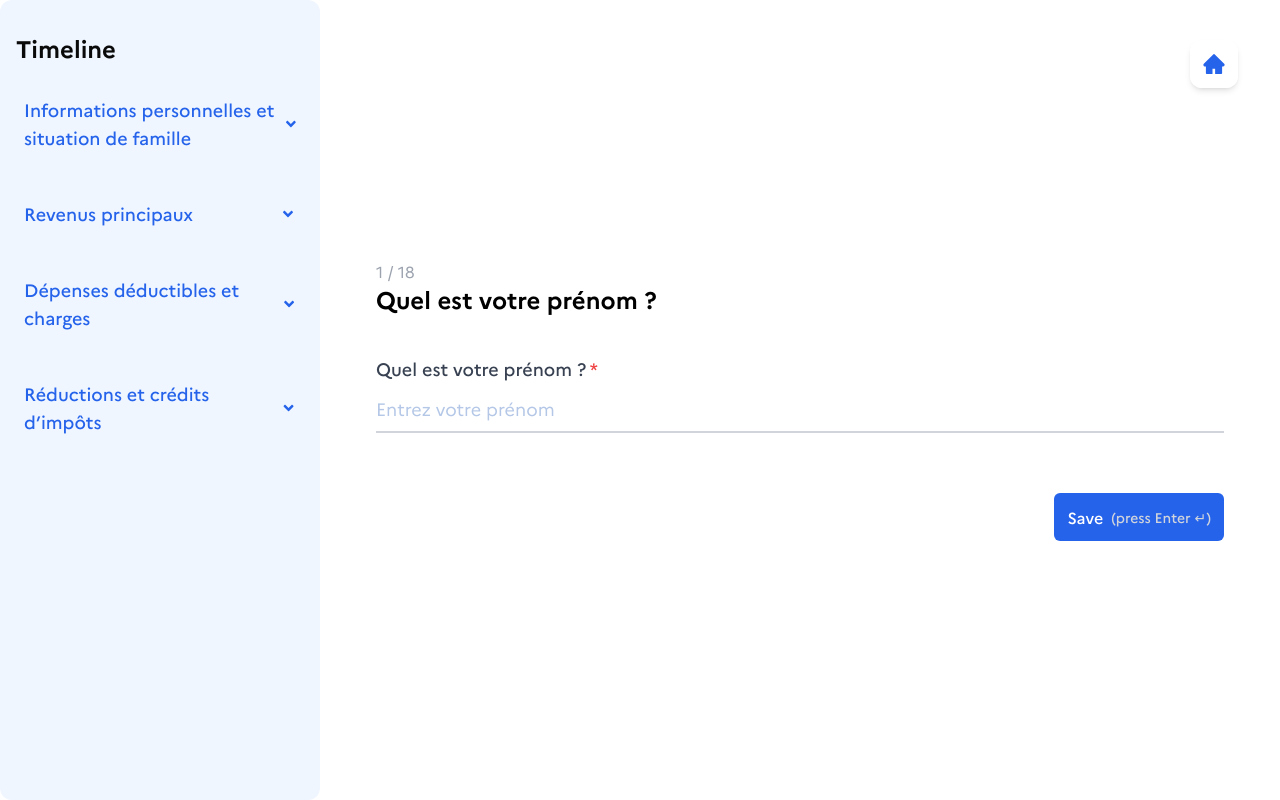
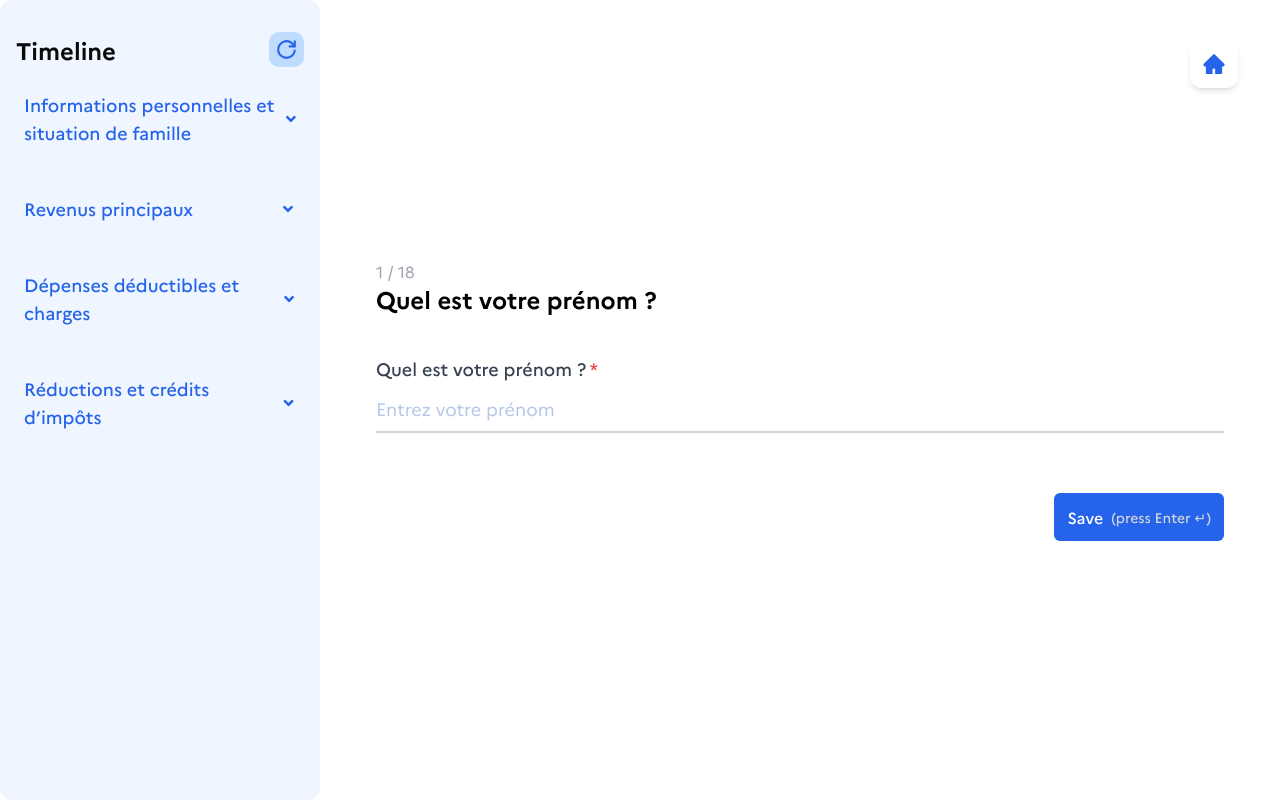
Before and after one commit to Wose4/simpliFisc, a Next.js app: page /user/questionnaire in a window 1280 px wide. Built offline with nearby package versions, Linux system fonts and the light colour scheme.

Commit message:
Feat: adding reload button for Questionnaire

```diff
--- a/src/app/user/questionnaire/page.tsx
+++ b/src/app/user/questionnaire/page.tsx
@@ -51,12 +51,22 @@ const Questionnaire: React.FC = () => {
     }
   };
 
+  // function handling data from timeline component
   const handleChildData = (data: string[]) => {
     if (data.length > 0) {
       const index = questions.findIndex((question) => question.id === data[0]);
       setCurrentQuestion(index);
       setError("");
       setAnswer("");
+    }
+    // reload case by receiving empty list
+    else {
+      setCurrentQuestion(0);
+      setError("");
+      setAnswer("");
+      setAnswers({});
+      setAllQuestionsAnswered(false);
+      setDataSent(false);
     }
   };
 
--- a/src/features/questionnaire-components/questionnaire.css
+++ b/src/features/questionnaire-components/questionnaire.css
@@ -18,7 +18,6 @@
   background: #a5a5a5; /* Darker color on hover */
 }
 
-
 .themed-timeline-scrollbar-sub::-webkit-scrollbar {
   width: 7px;
   display: none;
@@ -37,3 +36,32 @@
 .themed-timeline-scrollbar-sub::-webkit-scrollbar-thumb:hover {
   background: #a5a5a5; /* Darker color on hover */
 }
+
+.button-reload {
+  background-color: rgb(191 219 254 / var(--tw-bg-opacity, 1));
+  border-radius: 10px;
+  padding: 5px;
+  transition:
+    background-color 0.5s ease,
+    transform 0.5s ease;
+}
+.button-reload:hover {
+  background-color: rgb(96 165 250 / var(--tw-bg-opacity, 1));
+  border-radius: 10px;
+  padding: 5px;
+}
+
+.button-reload:hover .icon-reload {
+  color: white;
+  animation: spin 0.6s linear;
+}
+
+/* Keyframes for spinning effect */
+@keyframes spin {
+  from {
+    transform: rotate(0deg);
+  }
+  to {
+    transform: rotate(360deg);
+  }
+}
--- a/src/features/questionnaire-components/themedTimeline.tsx
+++ b/src/features/questionnaire-components/themedTimeline.tsx
@@ -1,6 +1,7 @@
 import "./questionnaire.css";
 import React, { useState } from "react";
 import { FaAngleDown, FaCheck } from "react-icons/fa";
+import { TbReload } from "react-icons/tb";
 
 interface ThemedTimelineProps {
   title: string;
@@ -34,10 +35,23 @@ const ThemedTimeline: React.FC<ThemedTimelineProps> = ({
     onSendData(idList);
   };
 
+  const sendReloadToParent = () => {
+    onSendData([]);
+  };
+
   return (
     <div className="themed-timeline flex flex-col h-full px-4 py-8 bg-blue-50 rounded-xl">
       {/* Title */}
-      <div className="text-2xl font-semibold mb-6">{title}</div>
+      <div className="flex justify-between items-center mb-4">
+        <div className="text-2xl font-semibold">{title}</div>
+        <button
+          type="button"
+          className="button-reload"
+          onClick={() => sendReloadToParent()}
+        >
+          <TbReload size={25} className="icon-reload text-blue-600" />
+        </button>
+      </div>
       {/* Timeline Steps */}
       <div className="relative overflow-y-auto themed-timeline-scrollbar">
         {options.map((option, index) => (
@@ -78,9 +92,11 @@ const ThemedTimeline: React.FC<ThemedTimelineProps> = ({
                         onClick={() => sendQuestionIdsToParent(subCategory.ids)}
                         className="text-left text-sm text-blue-500 mr-1"
                       >
-                         • {subCategory.label}
+                        • {subCategory.label}
                       </button>
-                      {subCategory.ids.every((id) => id in answers) && <FaCheck className="w-3 h-3 text-green-500 shrink-0" />}
+                      {subCategory.ids.every((id) => id in answers) && (
+                        <FaCheck className="w-3 h-3 text-green-500 shrink-0" />
+                      )}
                     </div>
                   ))}
               </div>
```
